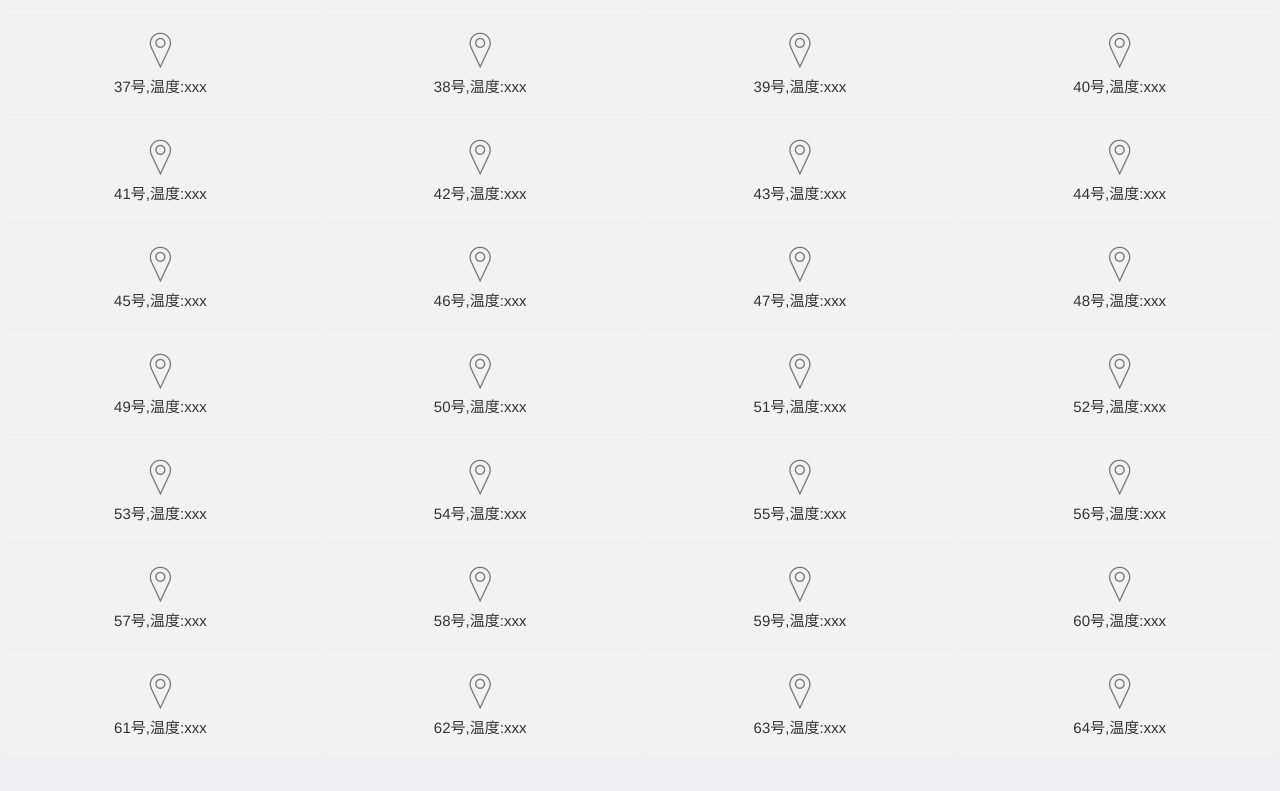
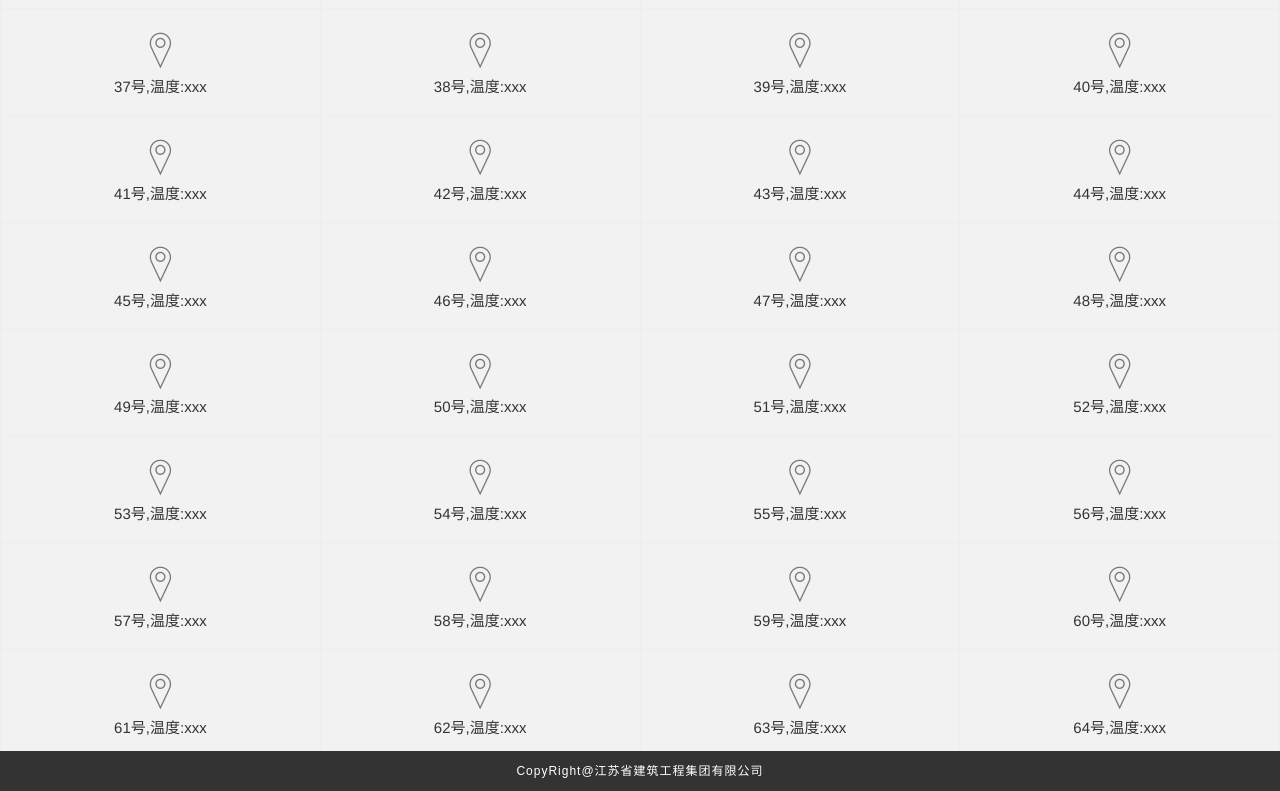
Before and after one commit to likejing/temperature_monitor, a plain HTML site: page Temperature/WebContent/index.html in a window 1280 px wide. Shown: the part 1000-1791 px from the top of the page. Before the commit the page ends 1758 px from the top, so only its background shows below. Drawn offline with Linux system fonts and the light colour scheme; no server answers.

Commit message:
add copyright and company name

```diff
--- a/Temperature/WebContent/index.html
+++ b/Temperature/WebContent/index.html
@@ -3,7 +3,7 @@
 
 	<head>
 		<meta charset="utf-8">
-		<title>水泥温度实时监测</title>
+		<title>大体积砼水化热智能监测云系统</title>
 		<meta name="viewport" content="width=device-width, initial-scale=1,maximum-scale=1,user-scalable=no">
 		<meta name="apple-mobile-web-app-capable" content="yes">
 		<meta name="apple-mobile-web-app-status-bar-style" content="black">
@@ -18,12 +18,27 @@
 			.top {
 				top: 47px;
 			}
+			 #footer {
+                height: 40px;
+                line-height: 40px;
+				float: left;
+				margin-top: 40px;
+                position: relative;
+                /* bottom: 0; */
+                width: 100%;
+                text-align: center;
+                background: #333;
+                color: #fff;
+                font-family: Arial;
+                font-size: 12px;
+                letter-spacing: 1px;
+            }
 		</style>
 	</head>
 
 	<body>
 		<header class="mui-bar mui-bar-nav">
-			<h1 class="mui-title">水泥温度实时监测</h1>
+			<h1 class="mui-title">大体积砼水化热智能监测云系统</h1>
 			<a id="time" class="mui-icon mui-pull-right">更新时间：XXX</a>
 		</header>
 		<audio id="bgMusic">
@@ -31,6 +46,7 @@
 		</audio>
 		<ul id="index" class="mui-table-view mui-grid-view mui-grid-9 top">
 		</ul>
+		<div id="footer">CopyRight@江苏省建筑工程集团有限公司</div>
 	</body>
 	<script src="js/mui.min.js"></script>
 	<script>
```
